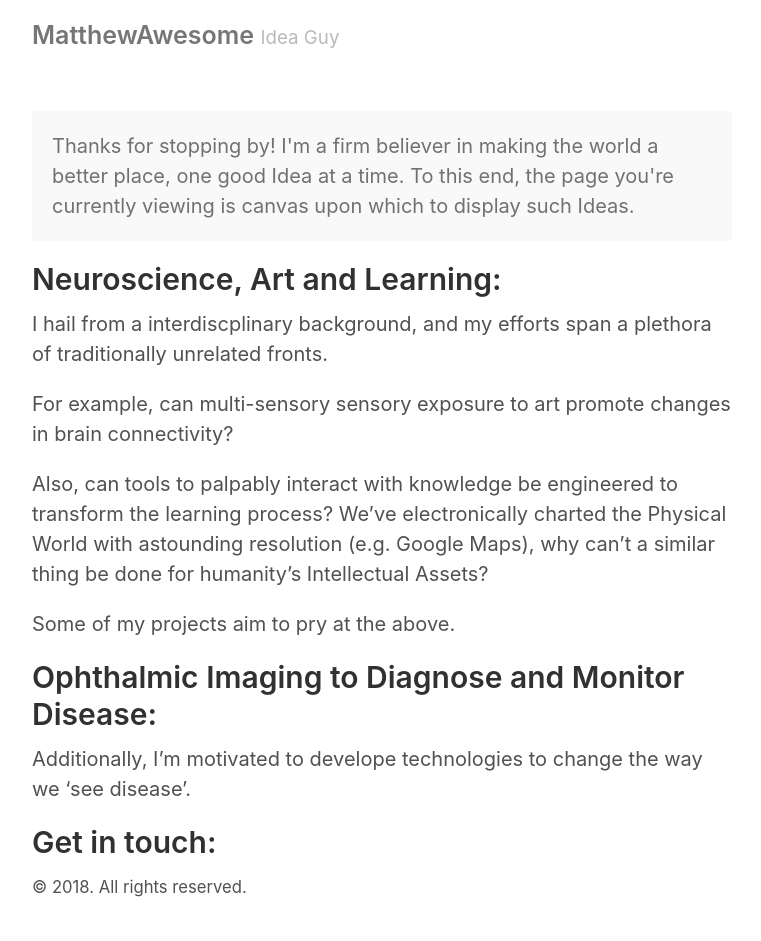
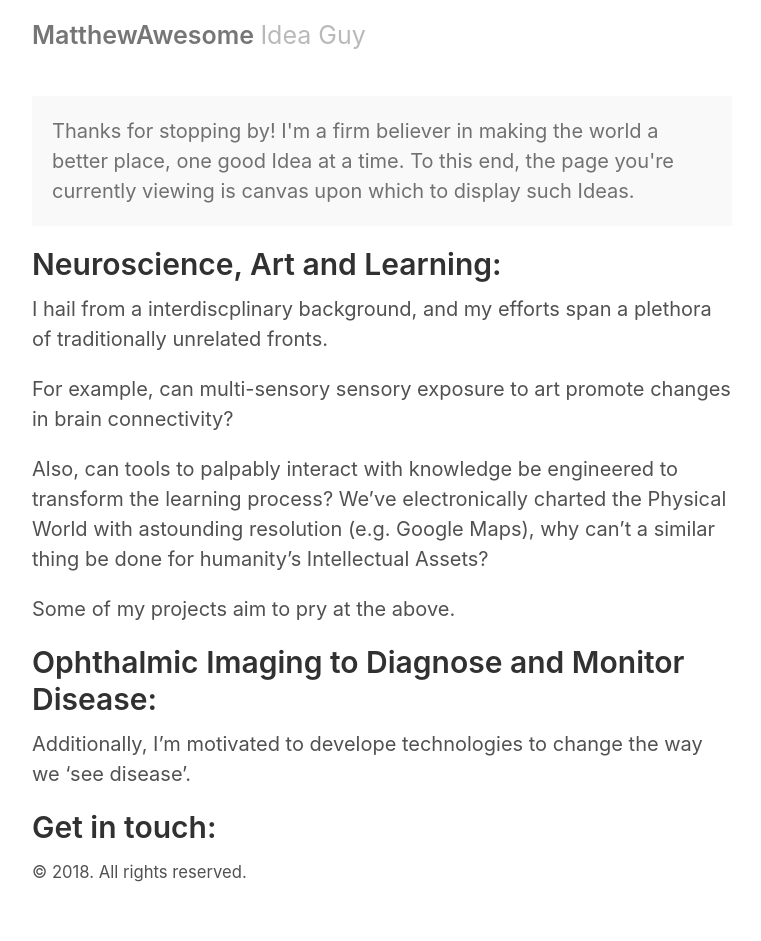
Before and after one commit to MatthewAwesome/MatthewAwesome.github.io, a Jekyll site: the page built from index.md, in a window 1280 px wide. Shown: the whole page, without its empty margins (258-1019 px from the left). Built offline with Jekyll 4.4.1, drawn with Linux system fonts in a browser that asks for light colours.

Commit message:
styles again.

```diff
--- a/_sass/_masthead.scss
+++ b/_sass/_masthead.scss
@@ -5,7 +5,7 @@
 .masthead {
   padding-top:    1rem;
   padding-bottom: 1rem;
-  margin-bottom: 2rem;
+  margin-bottom: 1.25rem;
 }
 
 .masthead-title {
@@ -18,7 +18,7 @@
   }
 
   small {
-    font-size: 75%;
+    font-size: 100%;
     font-weight: 400;
     opacity: .5;
   }
--- a/_sass/_message.scss
+++ b/_sass/_message.scss
@@ -4,7 +4,7 @@
 // or to a parent if there are multiple elements to show.
 
 .message {
-  margin-bottom: 1rem;
+  margin-bottom: 0.5rem;
   padding: 1rem;
   color: #717171;
   background-color: #f9f9f9;
```
Also changed, not shown: 1 other file.
